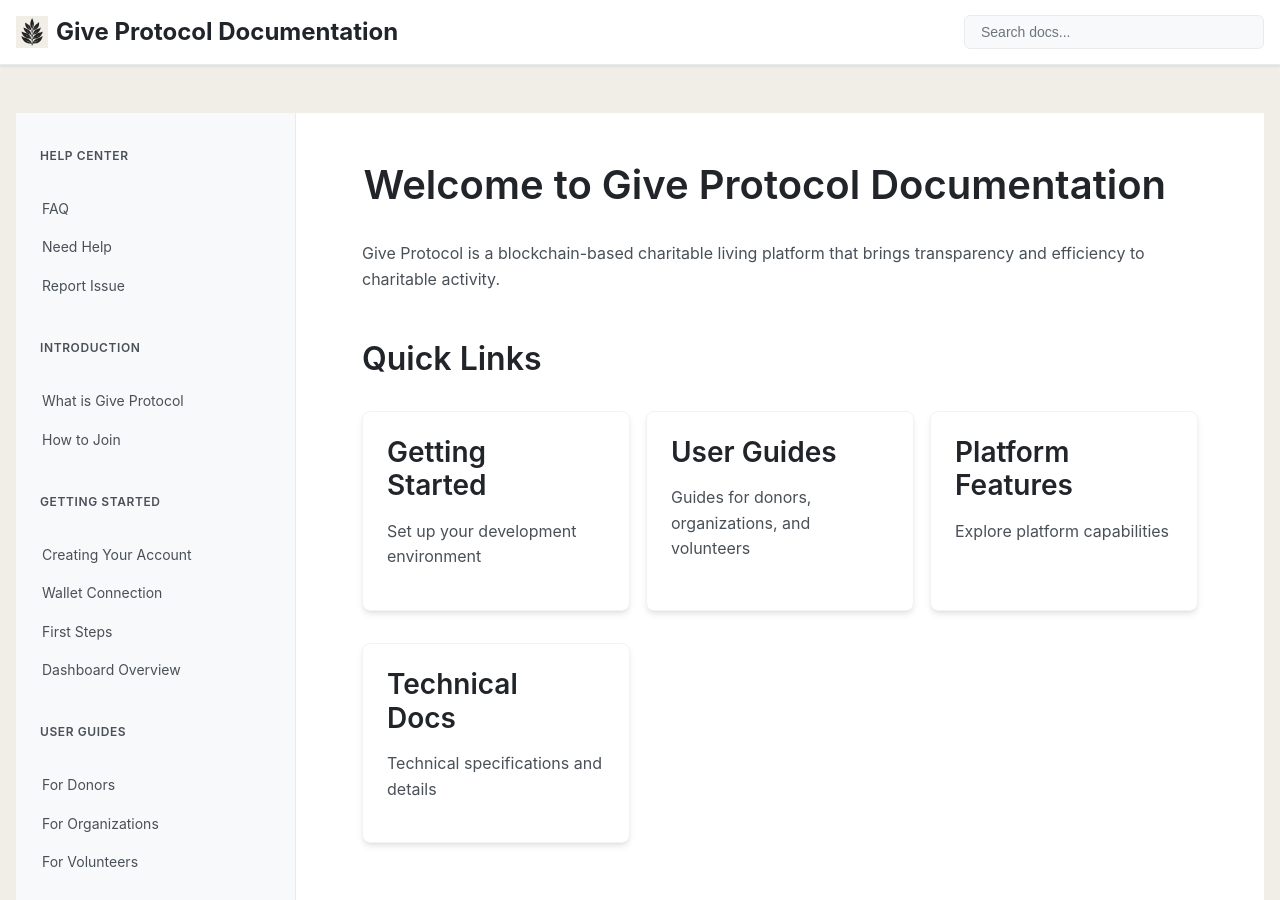
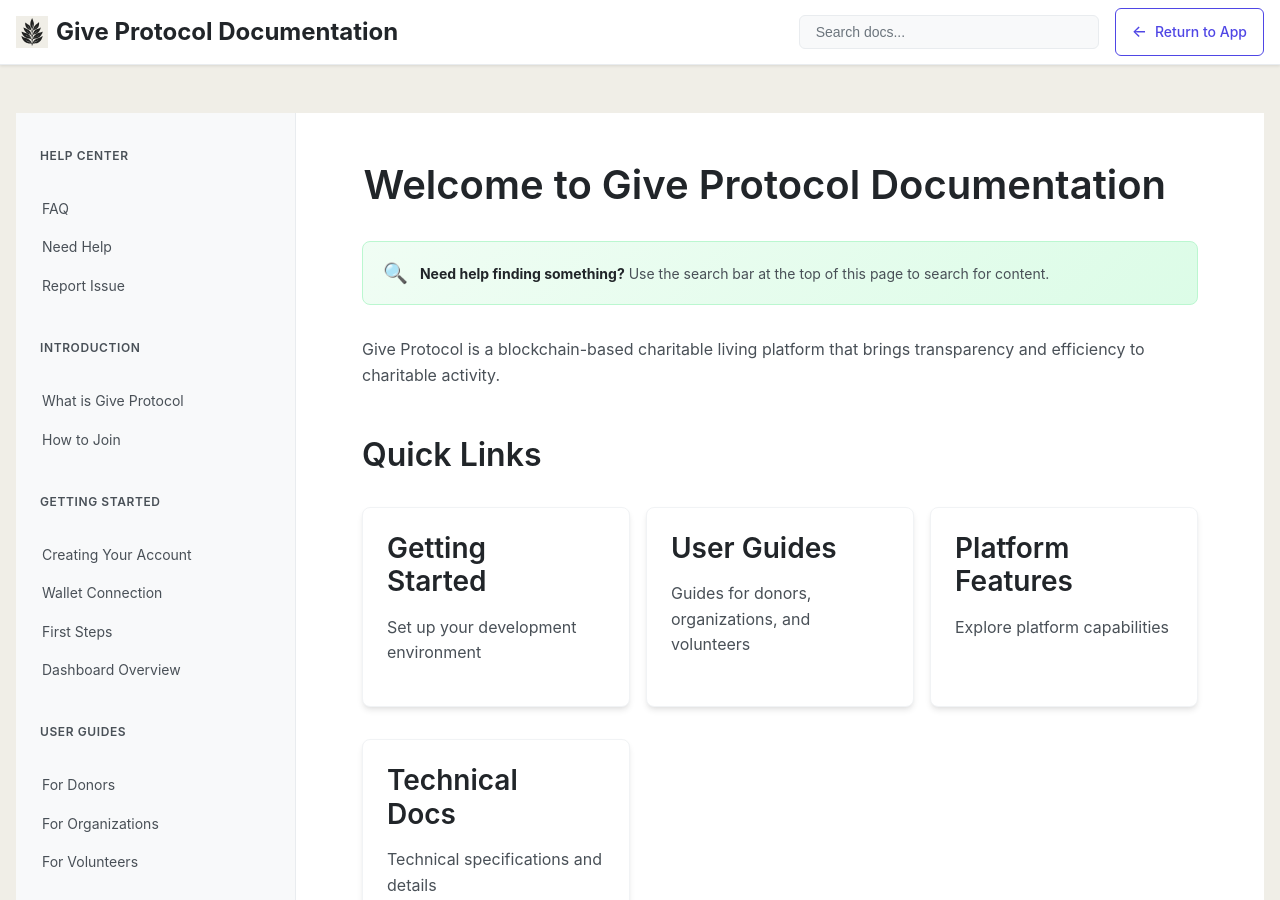
Before and after one commit to drigobl/Duration-Give, a Jekyll site: the page built from index.md, in a window 1280 px wide and 900 px high. Built offline with Jekyll 4.4.1, drawn with Linux system fonts in a browser that asks for light colours.

Commit message:
Add 'Return to App' button and search callout to documentation site
Navigation Enhancements:
- Add 'Return to App' button in top navigation linking to giveprotocol.io/login
- Button features left arrow icon with smooth hover animation
- Opens in new tab with proper security attributes (noopener, noreferrer)
- Responsive design: full text on desktop, icon-only on mobile

Search Callout Features:
- Add light green callout section promoting search functionality
- Includes search icon and helpful text about using the search bar
- Added to both home page and main documentation landing page
- Responsive layout that stacks vertically on mobile devices

Design Implementation:
- Header restructured with flex layout for search and return button
- Light green gradient background with proper contrast for callout
- Consistent spacing and typography matching site design
- Mobile-optimized touch targets and text visibility
- Print styles updated to hide decorative elements

Following design patterns from support documentation best practices
while maintaining Give Protocol brand consistency.

```diff
--- a/_layouts/default.html
+++ b/_layouts/default.html
@@ -18,10 +18,16 @@
         <img src="{{ "/assets/logo.svg" | relative_url }}" alt="" role="presentation" style="height: 2rem; width: 2rem;">
         <span>{{ site.title }}</span>
       </a>
-      <div class="site-search" role="search">
-        <label for="search-input" class="sr-only">Search documentation</label>
-        <input type="search" id="search-input" class="search-input" placeholder="Search docs..." aria-label="Search documentation" />
-        <div class="search-results" role="region" aria-live="polite" aria-label="Search results"></div>
+      <div class="header-right">
+        <div class="site-search" role="search">
+          <label for="search-input" class="sr-only">Search documentation</label>
+          <input type="search" id="search-input" class="search-input" placeholder="Search docs..." aria-label="Search documentation" />
+          <div class="search-results" role="region" aria-live="polite" aria-label="Search results"></div>
+        </div>
+        <a href="https://giveprotocol.io/login" class="btn btn-return-app" target="_blank" rel="noopener noreferrer">
+          <span class="return-icon">←</span>
+          <span class="return-text">Return to App</span>
+        </a>
       </div>
     </div>
   </header>
--- a/assets/css/main.css
+++ b/assets/css/main.css
@@ -117,6 +117,13 @@
   height: 4rem;
 }
 
+/* Header right section with search and return button */
+.header-right {
+  display: flex;
+  align-items: center;
+  gap: 1rem;
+}
+
 .site-title {
   font-size: 1.5rem;
   font-weight: 700;
@@ -132,7 +139,6 @@
 
 /* Search Bar in Header */
 .site-search {
-  margin-left: auto;
   position: relative;
 }
 
@@ -710,14 +716,14 @@
     width: 1.75rem !important;
   }
 
+  /* Mobile Header Right Section */
+  .header-right {
+    gap: 0.5rem;
+  }
+
   /* Mobile Search Optimization */
-  .site-search {
-    margin-left: auto;
-    margin-right: 0.5rem;
-  }
-
   .site-search .search-input {
-    width: 150px;
+    width: 120px;
     padding: 0.5rem 0.75rem;
     font-size: 0.875rem;
     -webkit-appearance: none; /* Remove iOS styling */
@@ -726,7 +732,7 @@
 
   /* Expand search on focus for mobile */
   .site-search .search-input:focus {
-    width: 200px;
+    width: 150px;
   }
 
   /* Mobile search results */
@@ -734,6 +740,34 @@
     width: calc(100vw - 2rem);
     right: -0.5rem;
     max-height: 60vh;
+  }
+
+  /* Mobile Return to App Button */
+  .btn-return-app {
+    padding: 0.5rem 0.75rem;
+    font-size: 0.8125rem;
+    gap: 0.375rem;
+  }
+
+  .return-text {
+    display: none; /* Hide text on mobile, show only icon */
+  }
+
+  .return-icon {
+    font-size: 1.125rem;
+  }
+
+  /* Mobile Search Callout */
+  .search-callout {
+    flex-direction: column;
+    text-align: center;
+    gap: 0.5rem;
+    padding: 0.875rem 1rem;
+    margin: 1rem 0 1.5rem;
+  }
+
+  .search-callout-icon {
+    font-size: 1.5rem;
   }
 
   /* Mobile Menu Toggle Display */
@@ -1455,6 +1489,67 @@
   /* Add dark mode styles here when ready */
 }
 
+/* Return to App Button */
+.btn-return-app {
+  display: inline-flex;
+  align-items: center;
+  gap: 0.5rem;
+  padding: 0.625rem 1rem;
+  background-color: white;
+  color: var(--color-indigo-600);
+  border: 1.5px solid var(--color-indigo-600);
+  border-radius: 0.375rem;
+  font-size: 0.875rem;
+  font-weight: 500;
+  text-decoration: none;
+  transition: all 0.2s ease;
+  white-space: nowrap;
+}
+
+.btn-return-app:hover,
+.btn-return-app:focus {
+  background-color: var(--color-indigo-600);
+  color: white;
+  transform: translateY(-1px);
+  box-shadow: 0 4px 6px rgba(0, 0, 0, 0.1);
+}
+
+.return-icon {
+  font-size: 1rem;
+  transition: transform 0.2s ease;
+}
+
+.btn-return-app:hover .return-icon {
+  transform: translateX(-2px);
+}
+
+/* Search Callout Section */
+.search-callout {
+  display: flex;
+  align-items: center;
+  gap: 0.75rem;
+  padding: 1rem 1.25rem;
+  background: linear-gradient(135deg, #f0fdf4 0%, #dcfce7 100%);
+  border: 1px solid #bbf7d0;
+  border-radius: 0.5rem;
+  margin: 1.5rem 0 2rem;
+  font-size: 0.875rem;
+  line-height: 1.5;
+}
+
+.search-callout-icon {
+  font-size: 1.25rem;
+  flex-shrink: 0;
+}
+
+.search-callout-content {
+  color: var(--color-primary-700);
+}
+
+.search-callout-content strong {
+  color: var(--color-primary-900);
+}
+
 /* Print styles for better accessibility */
 @media print {
   .site-header,
@@ -1463,7 +1558,8 @@
   .mobile-menu-toggle,
   .copy-code-button,
   .heading-anchor,
-  .skip-to-main {
+  .skip-to-main,
+  .search-callout {
     display: none !important;
   }
 
--- a/index.md
+++ b/index.md
@@ -4,6 +4,13 @@
 ---
 
 # Welcome to Give Protocol Documentation
+
+<div class="search-callout">
+  <div class="search-callout-icon">🔍</div>
+  <div class="search-callout-content">
+    <strong>Need help finding something?</strong> Use the search bar at the top of this page to search for content.
+  </div>
+</div>
 
 Give Protocol is a blockchain-based charitable living platform that brings transparency and efficiency to charitable activity.
 
```
Also changed, not shown: _docs/index.md (+7 -0 lines).
